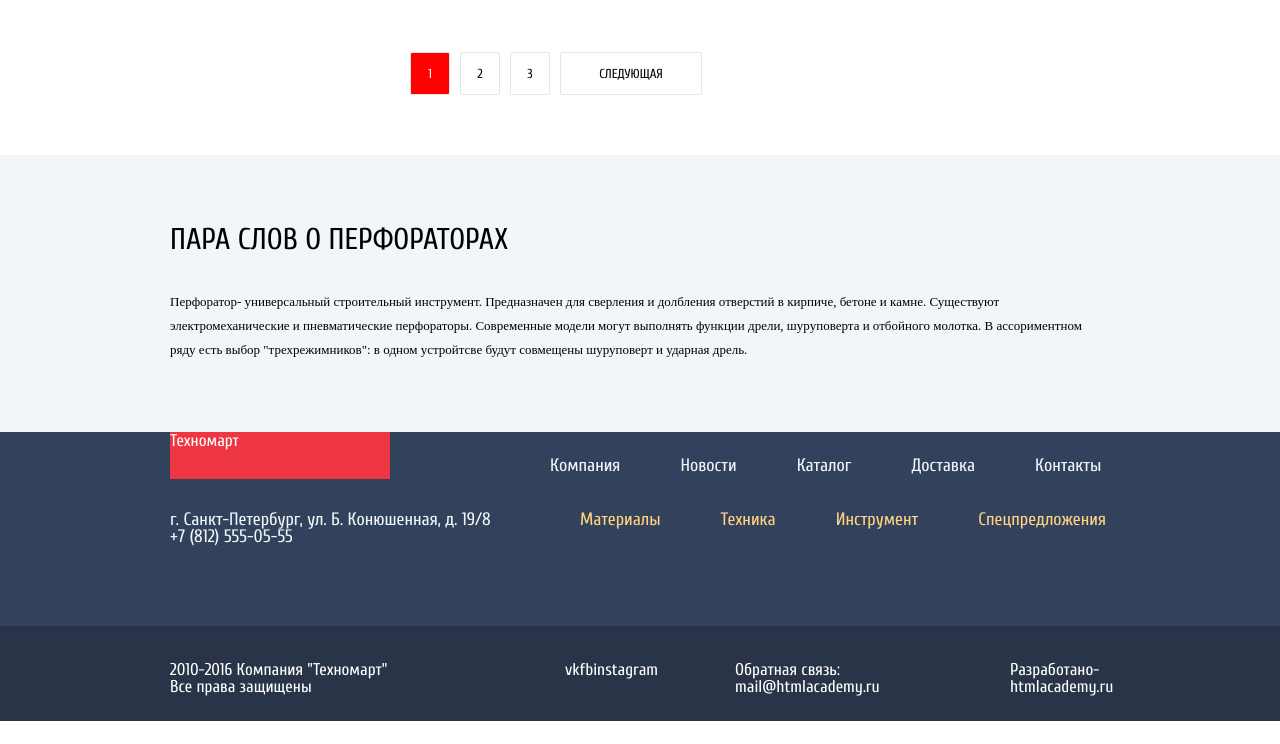
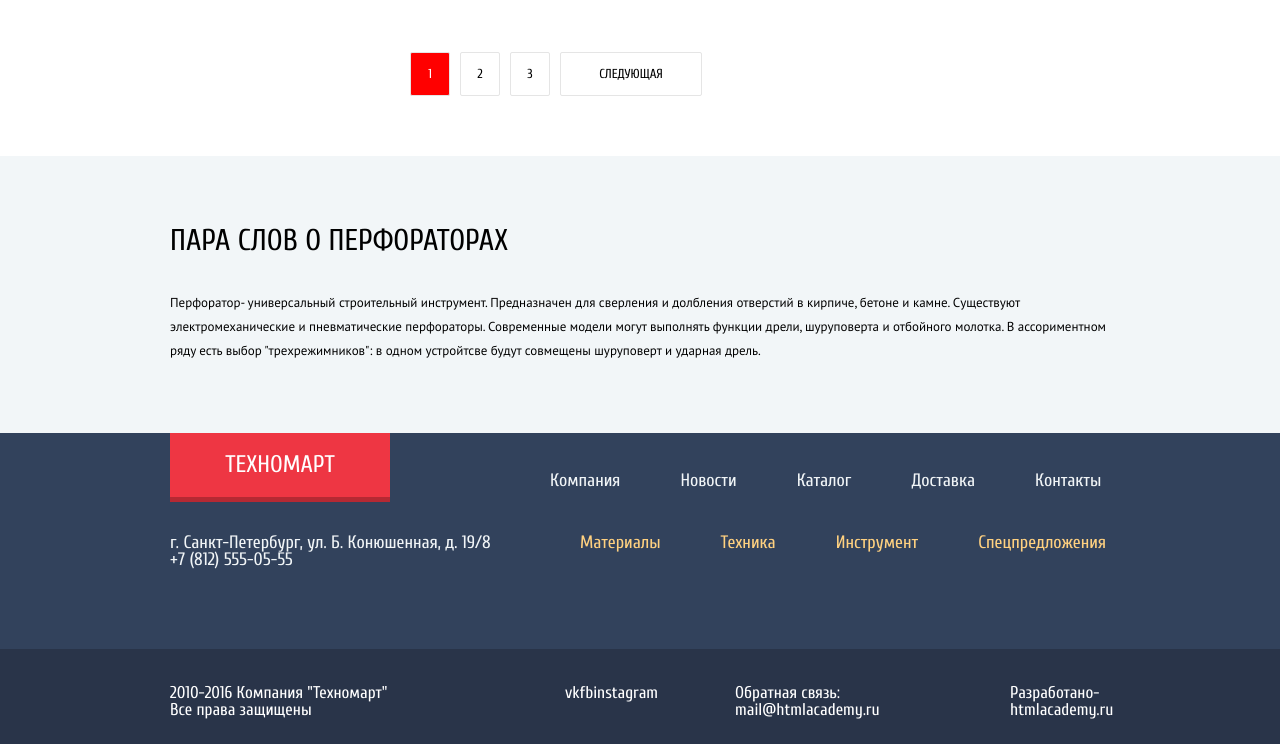
Before and after one commit to DmitryBykin/110698-technomart, a plain HTML site: page catalog.html in a window 1280 px wide. Shown: the part 1556-2300 px from the top of the page. Before the commit the page ends 2277 px from the top, so only its background shows below. Drawn offline with Linux system fonts and the light colour scheme; files whose address does not match are found by name.

Commit message:
Изменения Техномарт

```diff
--- a/catalog.html
+++ b/catalog.html
@@ -344,21 +344,21 @@
               <li class="paginator-item paginator-item-active">
                 1
               </li>
-              <a class="paginator-link" href="#">
-                <li class="paginator-item">
-                  2
-                </li>
-              </a>
-              <a class="pagitanation-link" href="#">
-                <li class="paginator-item">
-                  3
-                </li>
-              </a>
-              <a class="pagitanation-link-next" href="#">
-                <li class="paginator-item paginator-item-next">
-                  Следующая
-                </li>
-              </a>
+              <li class="paginator-item">
+								<a class="paginator-link" href="#">
+									2
+								</a>
+              </li>
+              <li class="paginator-item">
+								<a class="paginator-link" href="#">
+									3
+								</a>
+              </li>
+              <li class="paginator-item paginator-item-next">
+								<a class="paginator-link-next" href="#">
+									Следующая
+								</a>
+              </li>
             </ul>
 
       </section> <!-- end main-items-block -->
--- a/css/style.css
+++ b/css/style.css
@@ -1,8 +1,46 @@
+/*************** Cuprum ******************************/
 @font-face {
-    font-family: "Cuprum";
-    src: url('../fonts/web/cuprum.woff');
+    font-family: 'Cuprum';
+    src: local('Cuprum'),
+				 url('../fonts/web/cuprum.woff2') format('woff2'),
+				 url('../fonts/web/cuprum.woff') format('woff');
+    font-weight: normal;
+    font-style: normal;
 }
-
+@font-face {
+    font-family: 'Cuprum';
+    src: local('Cuprum'),
+				 url('../fonts/web/cuprumbold.woff2') format('woff2'),
+				 url('../fonts/web/cuprumbold.woff') format('woff');
+    font-weight: bold;
+    font-style: normal;
+}
+@font-face {
+    font-family: 'Cuprum';
+    src: local('Cuprum'),
+				 url('../fonts/web/cuprumitalic.woff2') format('woff2'),
+				 url('../fonts/web/cuprumitalic.woff') format('woff');
+		font-weight: normal;
+    font-style: italic;
+}
+/**************** PT Sans ****************************/
+@font-face {
+    font-family: 'PT Sans';
+    src: local('PT Sans'),
+				 url('../fonts/web/ptsans.woff2') format('woff2'),
+				 url('../fonts/web/ptsans.woff') format('woff');
+    font-weight: normal;
+    font-style: normal;
+}
+@font-face {
+    font-family: 'PT sans';
+    src: local('PT Sans'),
+				 url('../fonts/web/ptsansbold.woff2') format('woff2'),
+				 url('../fonts/web/ptsansbold.woff') format('woff');
+    font-weight: bold;
+    font-style: normal;
+}
+/********************************************************/
 body {
 	font-size: 17px;
 	line-height: 17px;
@@ -10,14 +48,14 @@ body {
 	font-weight: normal;
 	font-family: "Cuprum";
 }
-
+/*
 h1 {
 	font-size: 16px;
 	line-height: 23px;
 	color: #ee3643;
 	font-weight: normal;
 	font-family: "Cuprum";
-}
+}*/
 h2 {
 	font-size: 24px;
 	line-height: 30px;
@@ -47,7 +85,7 @@ h1,h2 {
 }
 a {
   text-decoration: none;
-	color: white;
+	color: inherit;
 }
 .container {
 	width: 940px;
@@ -58,13 +96,34 @@ a {
 	height: 42px;
 	background-color: #293449;
 }
-.top-logo,
+.top-logo {
+	width: 220px;
+	padding-top: 9px;
+	padding-bottom: 8px;
+	margin-right: 20px;
+	float: left;
+	background-color: #ee3643;
+	text-align: center;
+	font-family: Cuprum;
+	font-size: 24px;
+	line-height: 24px;
+	text-transform: uppercase;
+	border-bottom: 5px solid #b52933;
+	border-top: 1px solid #e03643;
+}
 .footer-top-logo {
 	width: 220px;
-	height: 47px;
 	float: left;
 	background-color: #ee3643;
 	margin-right: 20px;
+	text-align: center;
+	font-family: Cuprum;
+	text-transform: uppercase;
+	font-size: 24px;
+	line-height: 24px;
+	padding-top: 20px;
+	padding-bottom: 20px;
+	border-bottom: 5px solid #b52933;
 }
 .searching-block {
 	width: 270px;
@@ -97,7 +156,7 @@ a {
 .catalog-top-page {
 	background-color: #f1f5f7;
 	padding-bottom: 60px;
-  margin-bottom: 60px;
+    margin-bottom: 60px;
 }
 .top-block {
 	padding-top: 48px;
@@ -111,7 +170,16 @@ a {
 	float: left;
 	margin-right: 30px;
 	margin-left: 50px;
+ }
+.top-info-block h1 {
+	font-family: "Cuprum";
+  font-size: 16px;
+	line-height: 23px;
+	font-weight: normal;
+  font-style: italic;
+	color: #ee3643;
 }
+
 .top-contacts-block {
 	width: 310px;
 	height: 65px;
@@ -253,16 +321,17 @@ a {
 .services-title {
   color: black;
   font-size: 30px;
-	text-transform: uppercase;
+  line-height: 24px;
+  text-transform: uppercase;
 }
 .services-title-description {
   width: 400px;
   height: 60px;
   padding-top: 25px;
   color: black;
-	font-family: 'PT Sans';
+  font-family: "PT Sans";
   font-size: 13px;
-	line-height: 24px;
+  line-height: 24px;
 }
 .services-item-block {
   width: 940px;
@@ -280,7 +349,8 @@ a {
 	background: url('../img/services-delivery.png') right bottom no-repeat;
 }
 
-.nav-services-item {
+.nav-services-item a {
+	display: block;
   padding-top: 20px;
   padding-bottom: 22px;
   padding-left: 25px;
@@ -290,12 +360,13 @@ a {
   font-weight: bold;
   color: white;
 }
-.item-active {
+.item-active a {
   background-color: white;
   color: #32425c;
 }
 .services-description h2 {
   font-size: 36px;
+	line-height: 24px;
   text-transform: uppercase;
   color: #32425c;
 }
@@ -324,13 +395,14 @@ a {
 .about-company h2,
 .map h2 {
 	font-size: 30px;
+	line-height: 24px;
 	text-transform: uppercase;
   color: black;
 }
 .about-company p,
 .map p {
 	margin-top: 25px;
-	font-family: 'PT Sans';
+	font-family: "PT Sans";
 	font-size: 13px;
 	line-height: 24px;
 }
@@ -382,7 +454,7 @@ a {
 .footer-top-nav li {
 	float: left;
 	margin-right: 60px;
-	margin-top: 25px;
+	margin-top: 39px;
 	font-size: 18px;
 }
 .footer-top-nav li:last-of-type {
@@ -562,24 +634,52 @@ a {
 .pagination-list {
   margin-bottom: 60px;
 }
-.paginator-item {
+ .pagination-list li {
+	float: left;
+}
+.paginator-item a {
   width: 38px;
+  padding-top: 12px;
+  padding-bottom: 12px;
+	display: block;
+  color: black;
+  margin-right: 10px;
+  font-size: 13px;
+	line-height: 18px;
+  text-transform: uppercase;
+  text-align: center;
+  border: 1px solid #e5e5e5;
+  border-radius: 2px;
+}
+
+.paginator-item-active {
+	width: 38px;
   padding-top: 12px;
   padding-bottom: 12px;
   float: left;
   color: black;
   margin-right: 10px;
   font-size: 13px;
+	line-height: 18px;
   text-transform: uppercase;
   text-align: center;
   border: 1px solid #e5e5e5;
   border-radius: 2px;
-}
-.paginator-item-active {
   background-color: red;
   color: white;
 }
-.paginator-item-next {
+.paginator-item-next a {
+  padding-top: 12px;
+  padding-bottom: 12px;
+ 	display: block;
+  color: black;
+  margin-right: 10px;
+  font-size: 13px;
+	line-height: 18px;
+  text-transform: uppercase;
+  text-align: center;
+  border: 1px solid #e5e5e5;
+  border-radius: 2px;
   width: 140px;
 }
 .about-product {
```
Also changed, not shown: index.html (+3 -9 lines).
